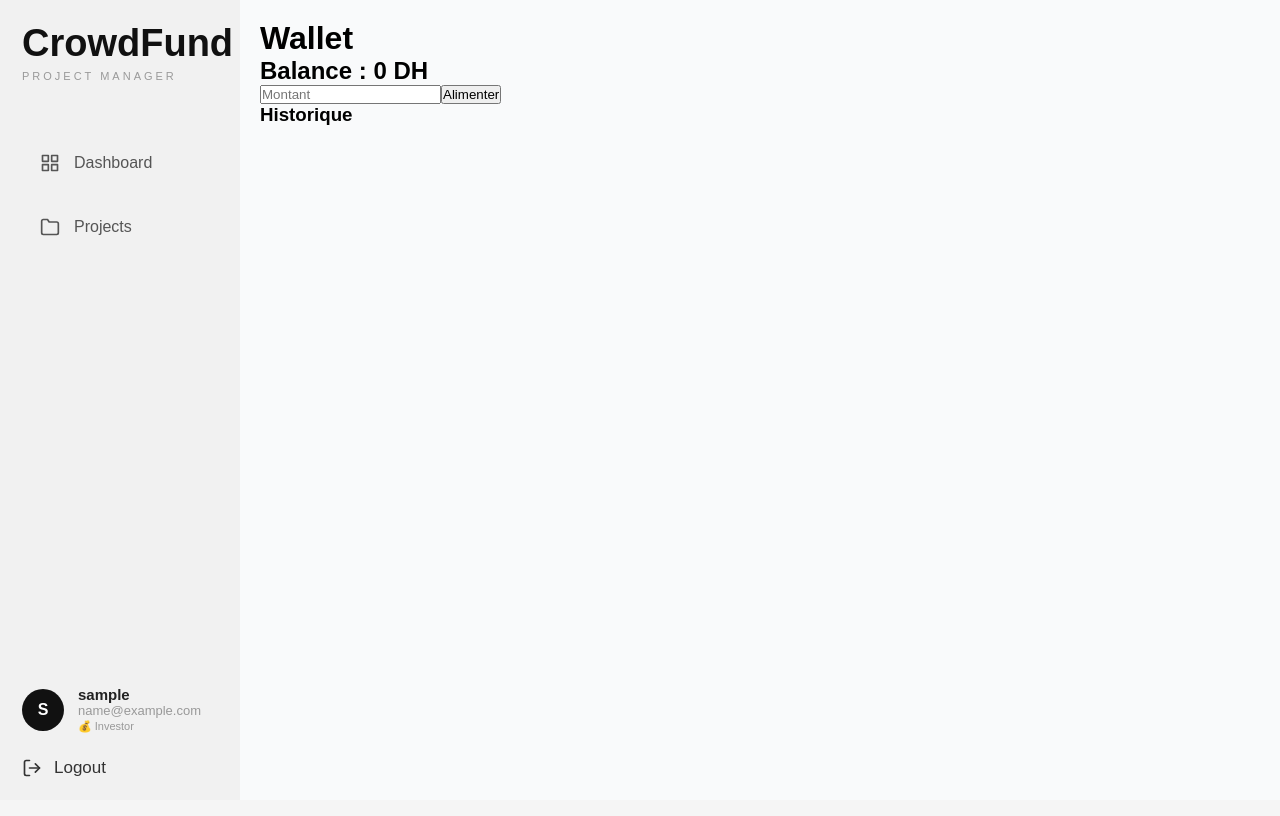
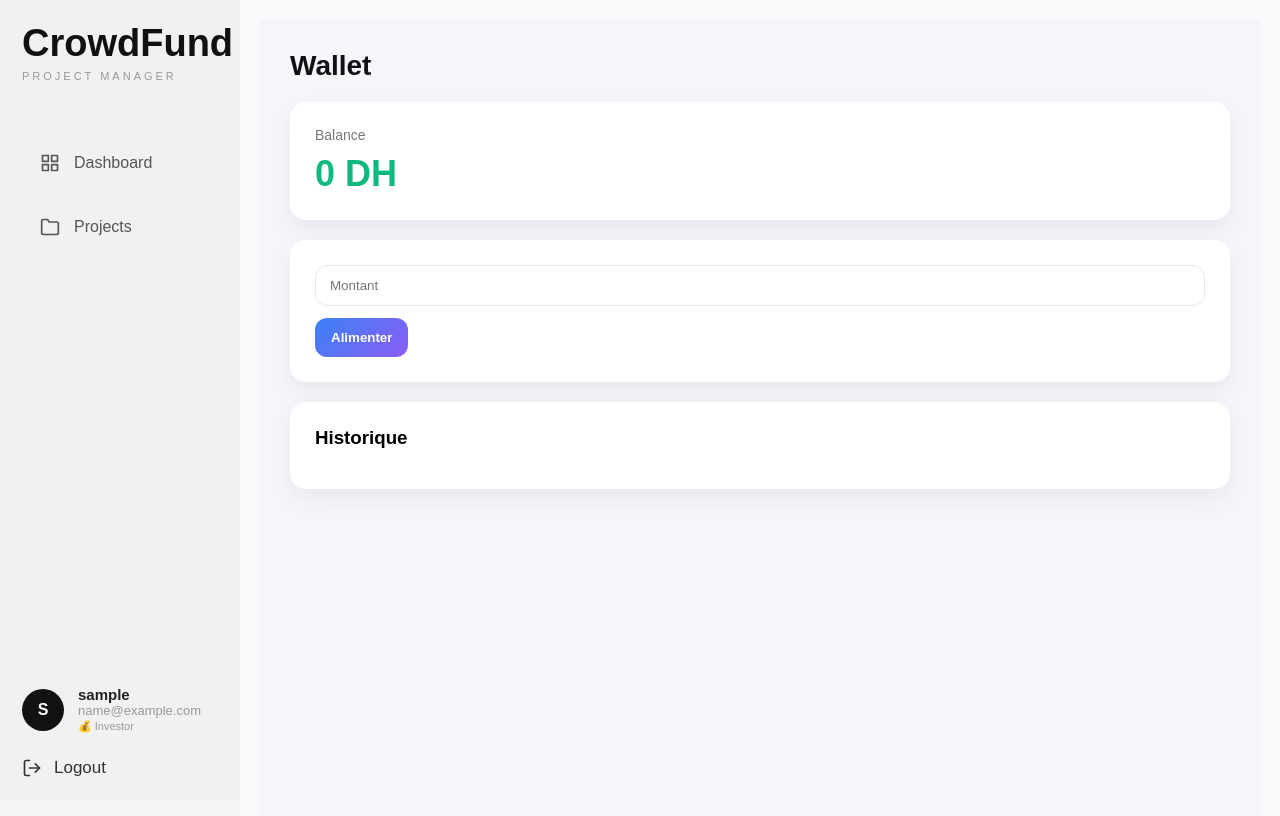
Before and after one commit to Houssamar-hub/CrowdFund-Manager-full-stack---V2, a React app in the folder frontend/: page /wallet in a window 1280 px wide. Shown: the top 816 px of the page. Built offline with nearby package versions, Linux system fonts and the light colour scheme; sample sign-in values are in the browser's storage; the HTML template or start-up script is replaced by a standard one.

Commit message:
fix: refresh projects after investment to update progress correctly

```diff
--- a/frontend/src/UI/pages/Wallet.jsx
+++ b/frontend/src/UI/pages/Wallet.jsx
@@ -1,7 +1,8 @@
 // src/pages/Wallet.jsx
-
+import "../../style/wallet.css";
 import { useSelector, useDispatch } from "react-redux";
 import { useState } from "react";
+import { addFunds } from "../../store/slices/walletSlice";
 
 function Wallet() {
   const dispatch = useDispatch();
@@ -16,42 +17,61 @@ function Wallet() {
 
   const [amount, setAmount] = useState("");
 
-  const handleDeposit = () => {
+  const handleDeposit = async () => {
     if (!amount || amount <= 0) return;
 
-    dispatch(deposit(Number(amount)));
+    await dispatch(addFunds(Number(amount))).unwrap();
 
     setAmount("");
   };
+  console.log(transactions);
 
   return (
-    <div>
-      <h1>Wallet</h1>
+  <div className="wallet-page">
 
-      <h2>Balance : {balance} DH</h2>
+    <h1 className="wallet-title">Wallet</h1>
 
+    {/* Balance */}
+    <div className="wallet-balance">
+      <p>Balance</p>
+      <h2>{balance} DH</h2>
+    </div>
+
+    {/* Deposit */}
+    <div className="wallet-box">
       <input
+        className="wallet-input"
         type="number"
         value={amount}
         onChange={(e) => setAmount(e.target.value)}
         placeholder="Montant"
       />
 
-      <button onClick={handleDeposit}>
+      <button
+        className="wallet-btn"
+        onClick={handleDeposit}
+      >
         Alimenter
       </button>
+    </div>
 
+    {/* History */}
+    <div className="wallet-history">
       <h3>Historique</h3>
 
-      <ul>
-        {transactions.map((transaction) => (
-          <li key={transaction.id}>
-            {transaction.type} - {transaction.amount} DH
-          </li>
-        ))}
-      </ul>
+      {transactions.map((t) => (
+        <div key={t.id} className="wallet-item">
+          <span className={t.type === "DEPOSIT" ? "deposit" : "withdraw"}>
+            {t.type}
+          </span>
+
+          <span>{t.amount} DH</span>
+        </div>
+      ))}
     </div>
-  );
+
+  </div>
+);
 }
 
 export default Wallet;
--- a/frontend/src/routes/AppRoutes.jsx
+++ b/frontend/src/routes/AppRoutes.jsx
@@ -15,6 +15,7 @@ import Investors from "../UI/pages/Investors";
 import Login from "../UI/pages/Login";
 import Register from "../UI/pages/Register";
 import Wallet from "../UI/pages/Wallet";
+import WalletCard from "../UI/components/WalletCard";
 const PrivateRoute = ({ children }) => {
     const token = localStorage.getItem("token");
 
@@ -95,7 +96,7 @@ const AppRoutes = () => {
                         path="/wallet"
                         element={
                             <PrivateRoute>
-                                <Wallet />
+                                <WalletCard />
                             </PrivateRoute>
                         }
                     />
--- a/frontend/src/store/slices/walletSlice.js
+++ b/frontend/src/store/slices/walletSlice.js
@@ -1,28 +1,28 @@
-import { createSlice, createAsyncThunk } from '@reduxjs/toolkit';
-import api from '../../services/api';
+import { createSlice, createAsyncThunk } from "@reduxjs/toolkit";
+import api from "../../services/api";
 
 export const fetchBalance = createAsyncThunk(
-  'wallet/fetchBalance',
+    "wallet/fetchBalance",
     async (_, { rejectWithValue }) => {
         try {
-      const response = await api.get('/wallet/balance');
+            const response = await api.get("/wallet/balance");
             return response.data;
         } catch (error) {
             return rejectWithValue(error.response?.data?.message);
         }
-  }
+    },
 );
 
 export const addFunds = createAsyncThunk(
-  'wallet/addFunds',
+    "wallet/addFunds",
     async (amount, { rejectWithValue }) => {
         try {
-      const response = await api.post('/wallet/add-funds', { amount });
+            const response = await api.post("/wallet/add-funds", { amount });
             return response.data;
         } catch (error) {
             return rejectWithValue(error.response?.data?.message);
         }
-  }
+    },
 );
 
 const initialState = {
@@ -33,7 +33,7 @@ const initialState = {
 };
 
 const walletSlice = createSlice({
-  name: 'wallet',
+    name: "wallet",
     initialState,
     reducers: {
         clearError: (state) => {
@@ -54,6 +54,12 @@ const walletSlice = createSlice({
             })
             .addCase(addFunds.fulfilled, (state, action) => {
                 state.balance = action.payload.balance;
+
+                state.transactions.push({
+                    id: Date.now(),
+                    type: "DEPOSIT",
+                    amount: action.payload.amount || action.payload.balance,
+                });
             });
     },
 });
--- /dev/null
+++ b/frontend/src/style/wallet.css
@@ -0,0 +1,111 @@
+/* Wallet Page Container */
+.wallet-page {
+  min-height: 100vh;
+  background: #f4f6fb;
+  padding: 30px;
+  font-family: "Inter", sans-serif;
+}
+
+/* Title */
+.wallet-title {
+  font-size: 28px;
+  font-weight: 700;
+  margin-bottom: 20px;
+  color: #111;
+}
+
+/* Balance Card */
+.wallet-balance {
+  background: white;
+  padding: 25px;
+  border-radius: 16px;
+  box-shadow: 0 10px 25px rgba(0,0,0,0.06);
+  margin-bottom: 20px;
+}
+
+.wallet-balance p {
+  color: #777;
+  font-size: 14px;
+}
+
+.wallet-balance h2 {
+  font-size: 36px;
+  font-weight: 800;
+  color: #10b981;
+  margin-top: 10px;
+}
+
+/* Deposit box */
+.wallet-box {
+  background: white;
+  padding: 25px;
+  border-radius: 16px;
+  box-shadow: 0 10px 25px rgba(0,0,0,0.06);
+  margin-bottom: 20px;
+}
+
+/* Input */
+.wallet-input {
+  width: 100%;
+  padding: 12px 14px;
+  border: 1px solid #e5e7eb;
+  border-radius: 12px;
+  outline: none;
+  transition: 0.2s;
+}
+
+.wallet-input:focus {
+  border-color: #3b82f6;
+  box-shadow: 0 0 0 3px rgba(59,130,246,0.15);
+}
+
+/* Button */
+.wallet-btn {
+  margin-top: 12px;
+  padding: 12px 16px;
+  background: linear-gradient(135deg, #3b82f6, #8b5cf6);
+  color: white;
+  border: none;
+  border-radius: 12px;
+  cursor: pointer;
+  transition: 0.2s;
+  font-weight: 600;
+}
+
+.wallet-btn:hover {
+  opacity: 0.9;
+  transform: translateY(-2px);
+}
+
+/* History */
+.wallet-history {
+  background: white;
+  padding: 25px;
+  border-radius: 16px;
+  box-shadow: 0 10px 25px rgba(0,0,0,0.06);
+}
+
+.wallet-history h3 {
+  margin-bottom: 15px;
+}
+
+.wallet-item {
+  display: flex;
+  justify-content: space-between;
+  padding: 12px;
+  border-bottom: 1px solid #f1f1f1;
+}
+
+.wallet-item:last-child {
+  border-bottom: none;
+}
+
+.deposit {
+  color: #10b981;
+  font-weight: 600;
+}
+
+.withdraw {
+  color: #ef4444;
+  font-weight: 600;
+}
```
Also changed, not shown: frontend/src/UI/components/InvestModal.jsx (+62 -22 lines). Lines whose indentation alone changed are shown as unchanged.
